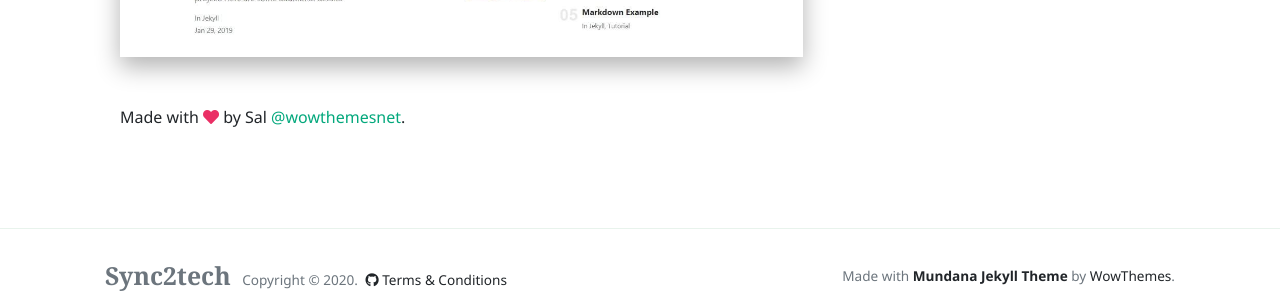
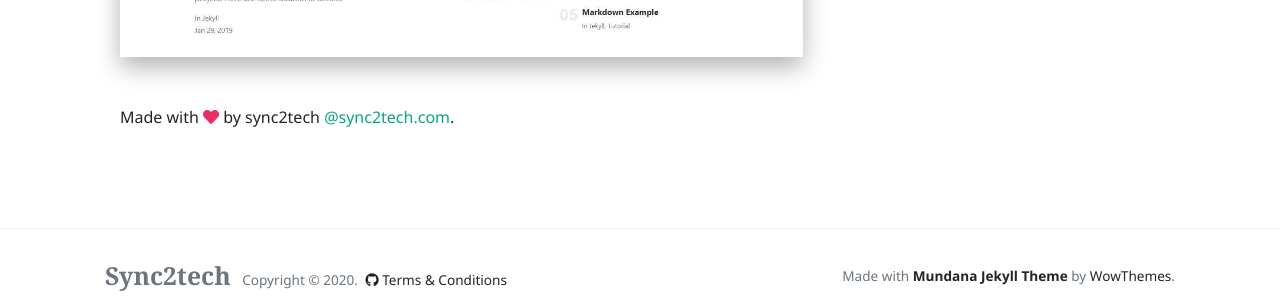
Before and after one commit to mohan-balakrishnan/sync2techold, a Jekyll site: the page built from _pages/about.md, in a window 1280 px wide and 1155 px high. Shown: the part 832-1132 px from the top of the window. Built offline with Jekyll 4.4.1, drawn with Linux system fonts in a browser that asks for light colours; nearby versions of some CDN libraries; comment, search, counter and statistics services are not loaded.

Commit message:
Update about.md

```diff
--- a/_pages/about.md
+++ b/_pages/about.md
@@ -5,4 +5,4 @@
 image: "/assets/images/screenshot.jpg"
 comments: true
 ---
-Made with <i class="fa fa-heart text-danger"></i> by Sal [@wowthemesnet](https://www.wowthemes.net/category/free-themes-templates/).
+Made with <i class="fa fa-heart text-danger"></i> by sync2tech [@sync2tech.com](https://www.sync2tech.com).
```
